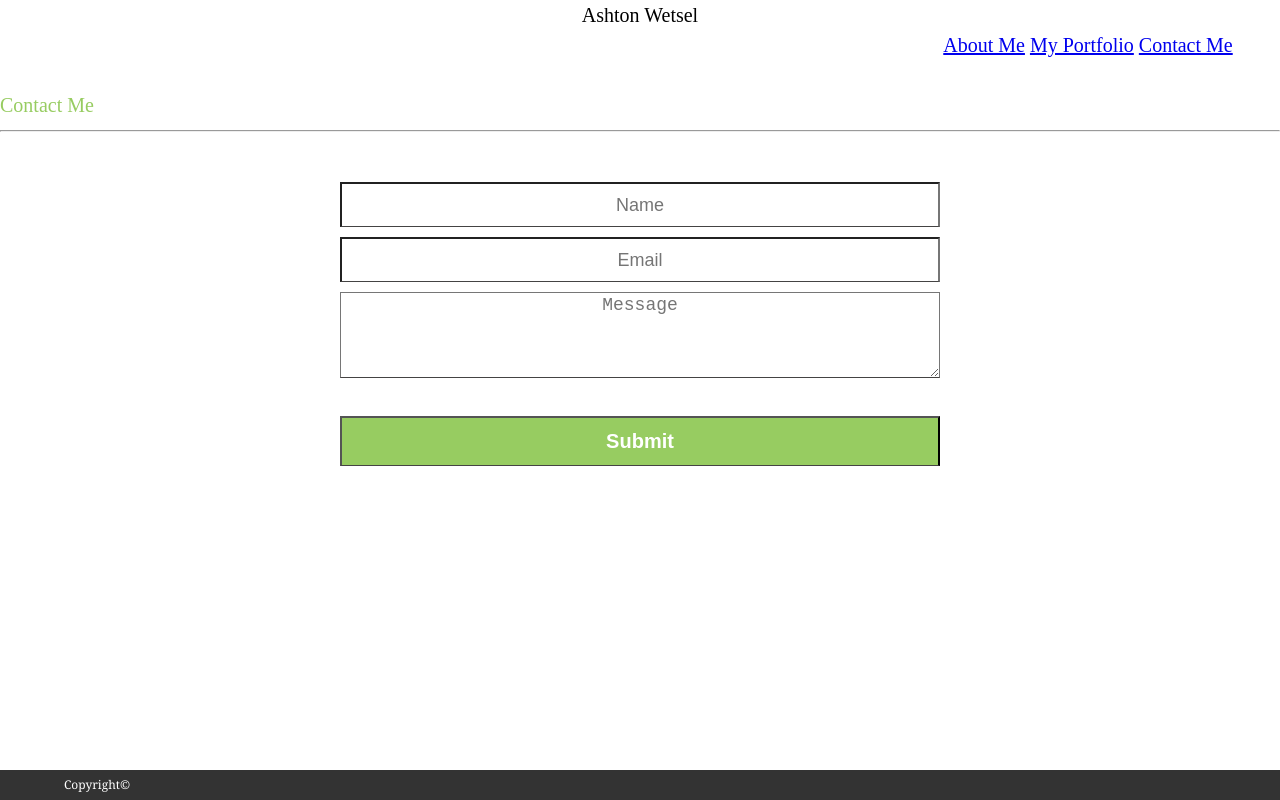
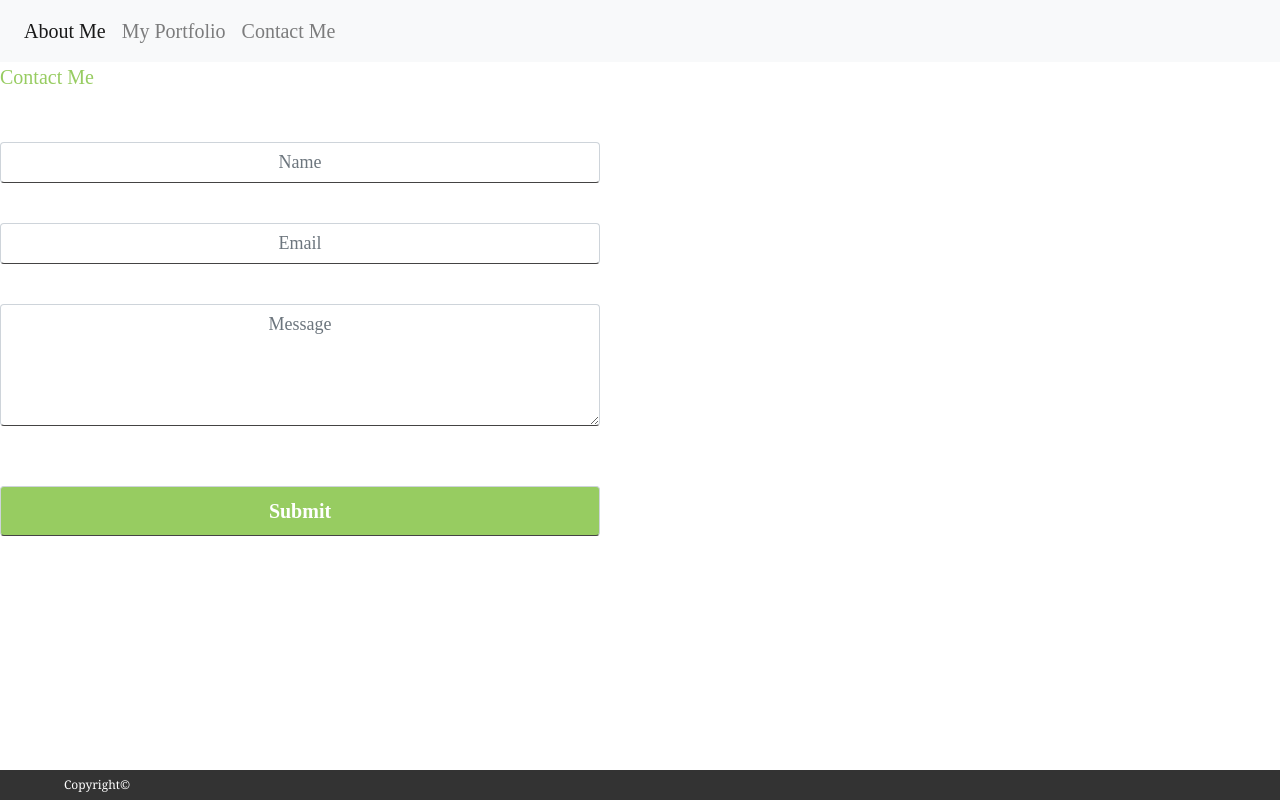
Before and after one commit to aw-exe/Responsive-Portfolio, a plain HTML site: page contact.html in a window 1280 px wide. Drawn offline with nearby package versions, Linux system fonts and the light colour scheme.

Commit message:
Added Bootstrap CDN link to head, added proper navbars to each HTML page, removed unneccesary </html> tags

```diff
--- a/contact.html
+++ b/contact.html
@@ -1,28 +1,41 @@
 <!DOCTYPE html>
 <html lang="en">
+
     <head>
         <meta charset="UTF=-8" />
 
         <title>Contact Me</title>
 
         <meta name="viewport" content="width=device-width, initial-scale=1, shrink-to-fit=no">
+        <link rel="stylesheet" href="https://stackpath.bootstrapcdn.com/bootstrap/4.4.1/css/bootstrap.min.css"
+        integrity="sha384-Vkoo8x4CGsO3+Hhxv8T/Q5PaXtkKtu6ug5TOeNV6gBiFeWPGFN9MuhOf23Q9Ifjh" crossorigin="anonymous">
         <link rel="stylesheet" type="text/css" href="./assets/css/reset.css">
         <link rel="stylesheet" type="text/css" href="./assets/css/style.css">
     </head>
-</html>
 
     <header>
-        <h1>Ashton Wetsel</h1>
-        <div class="nav-container">
-            <nav><a href="index.html">About Me</a> <a href="./portfolio.html">My Portfolio</a> <a href="./contact.html">Contact Me</a></nav>
-        </div>
+        <nav class="navbar navbar-expand-lg navbar-light bg-light">
+            <button class="navbar-toggler" type="button" data-toggle="collapse" data-target="#navbarNav"
+                aria-controls="navbarNav" aria-expanded="false" aria-label="Toggle navigation">
+                <span class="navbar-toggler-icon"></span>
+            </button>
+            <div class="collapse navbar-collapse" id="navbarNav">
+                <ul class="navbar-nav">
+                    <li class="nav-item active">
+                        <a class="nav-link" href="index.html">About Me <span class="sr-only"></span></a>
+                    </li>
+                    <li class="nav-item">
+                        <a class="nav-link" href="./portfolio.html">My Portfolio</a>
+                    </li>
+                    <li class="nav-item">
+                        <a class="nav-link" href="./contact.html">Contact Me</a>
+                    </li>
+                </ul>
+            </div>
+        </nav>
     </header>
 
-    <br>
-
     <h3>Contact Me</h3>
-
-        <hr>
 
         <form id="contact-form" method="post">
             <input name="name" type="text" class="form-control" placeholder="Name" required> <br>
@@ -38,5 +51,4 @@
             <p>Copyright&#169;</p>
         </footer>
 
-
 </html>
```
Also changed, not shown: portfolio.html (+24 -12 lines).
